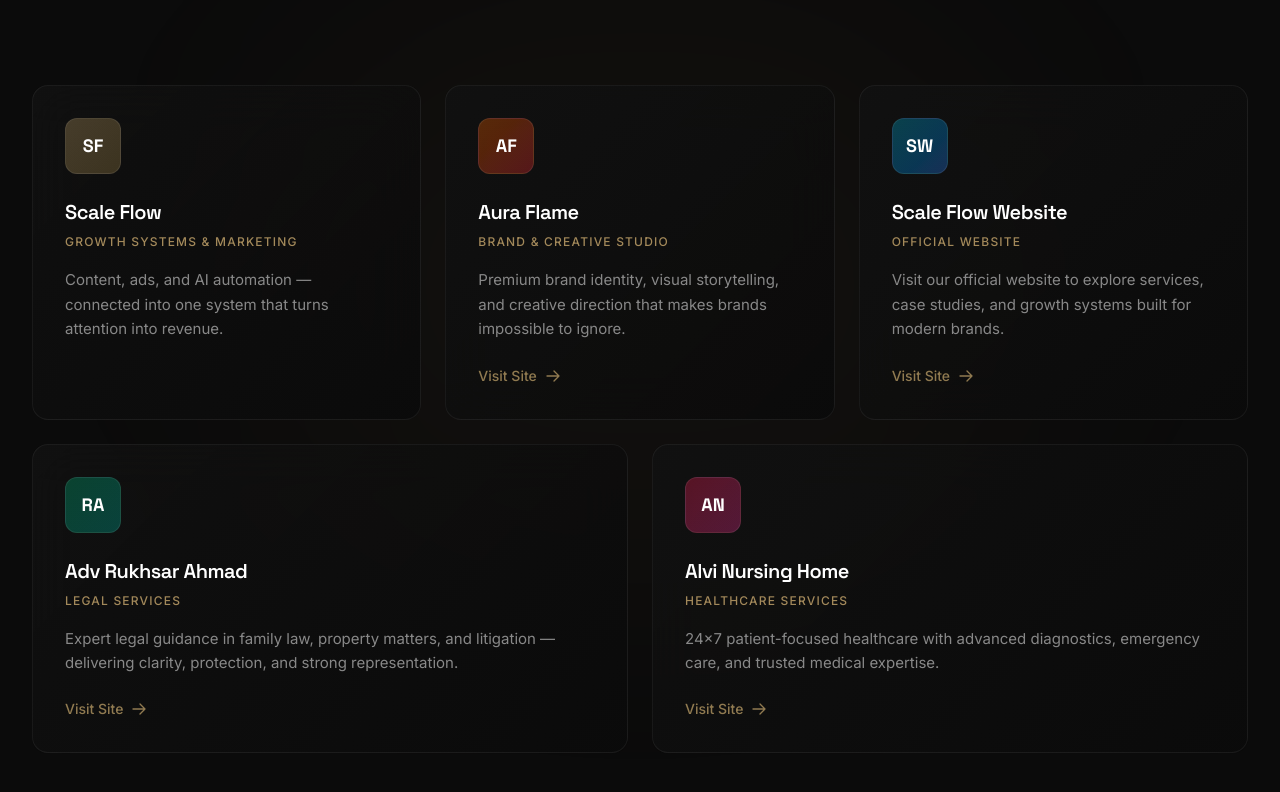
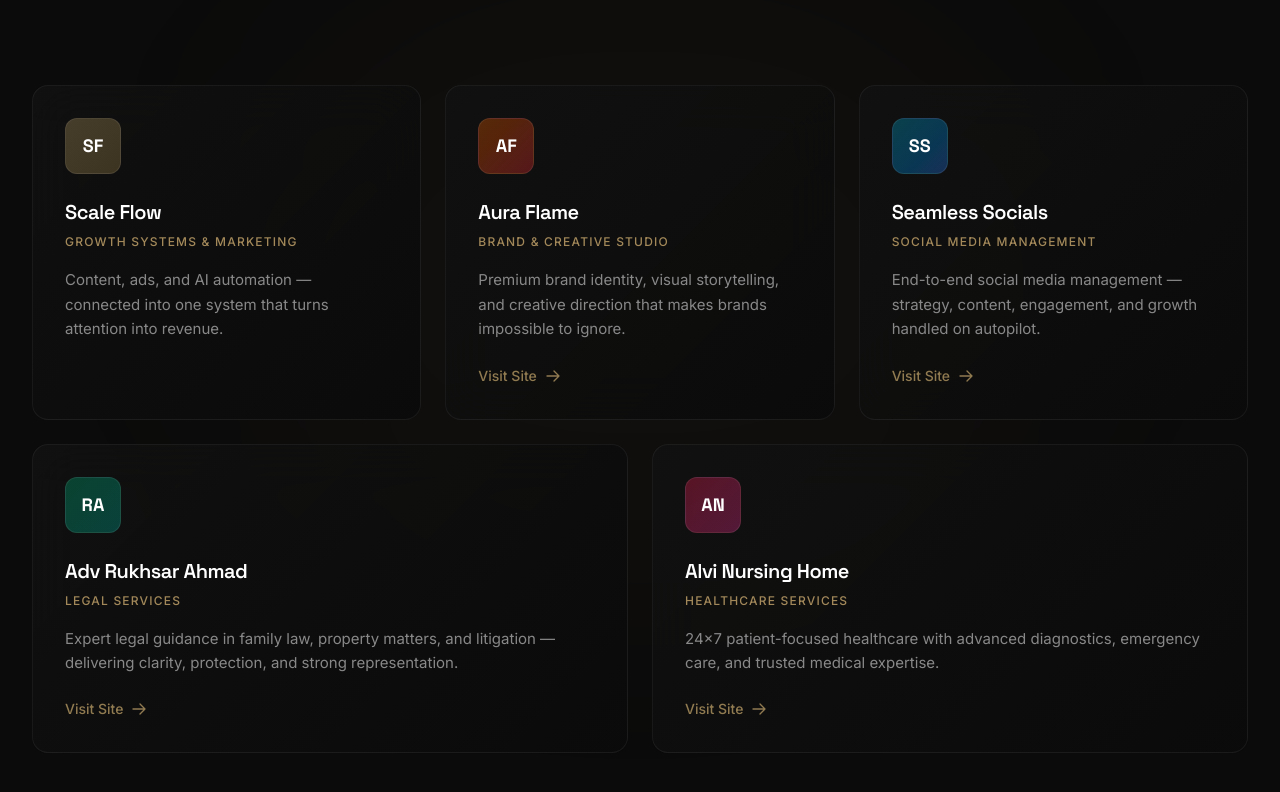
Before and after one commit to faizan1405/scale-flow, a Next.js app: page / in a window 1280 px wide. Shown: the part 4478-5270 px from the top of the page. Built offline with nearby package versions, Linux system fonts and the light colour scheme.

Commit message:
Revert "update scale flow website and founder branding"
This reverts commit 7856fcee7b13fdc6eab59695c46288d53a6ceaf4.

```diff
--- a/src/app/about/AboutContent.tsx
+++ b/src/app/about/AboutContent.tsx
@@ -46,16 +46,16 @@ const brands = [
     link: "https://auraflame1.com/",
   },
   {
-    name: "Scale Flow Website",
-    role: "Official Website",
+    name: "Seamless Socials",
+    role: "Social Media Management",
     description:
-      "Visit our official website to explore services, case studies, and growth systems built for modern brands.",
+      "End-to-end social media management — strategy, content, engagement, and growth handled on autopilot.",
     accent: "from-cyan-400 to-blue-500",
     glowColor: "rgba(34, 211, 238, 0.15)",
     borderHover: "hover:border-cyan-400/25",
     textColor: "text-cyan-400",
-    initials: "SW",
-    link: "https://scale-flow-sooty.vercel.app/",
+    initials: "SS",
+    link: "https://seamlesssocials.in/",
   },
 ];
 
@@ -435,7 +435,7 @@ export default function AboutContent() {
             className="mt-8 text-lg md:text-xl text-gray-text max-w-2xl mx-auto leading-relaxed"
           >
             Founder of{" "}
-            <span className="text-gold font-medium">Scale Flow</span> and{" "}
+            <span className="text-gold font-medium">Scale Flow</span>,{" "}
             <a
               href="https://auraflame1.com/"
               target="_blank"
@@ -443,6 +443,15 @@ export default function AboutContent() {
               className="text-orange-400 font-medium hover:text-orange-300 transition-colors duration-300 border-b border-orange-400/30 hover:border-orange-300/60"
             >
               Aura Flame
+            </a>
+            , and{" "}
+            <a
+              href="https://seamlesssocials.in/"
+              target="_blank"
+              rel="noopener noreferrer"
+              className="text-cyan-400 font-medium hover:text-cyan-300 transition-colors duration-300 border-b border-cyan-400/30 hover:border-cyan-300/60"
+            >
+              Seamless Socials
             </a>
             .
             <br className="hidden sm:block" />
@@ -716,9 +725,17 @@ export default function AboutContent() {
                   >
                     Aura Flame
                   </a>{" "}
-                  to craft premium brand identities and creative direction.
-                  Alongside it, Scale Flow handles end-to-end social media
-                  management for brands that want results without the hassle.
+                  to craft premium brand identities and creative direction. And{" "}
+                  <a
+                    href="https://seamlesssocials.in/"
+                    target="_blank"
+                    rel="noopener noreferrer"
+                    className="text-cyan-400 font-medium hover:text-cyan-300 transition-colors duration-300 border-b border-cyan-400/30 hover:border-cyan-300/60"
+                  >
+                    Seamless Socials
+                  </a>{" "}
+                  to handle end-to-end social media management for brands that
+                  want results without the hassle.
                 </p>
                 <p className="text-gray-text text-[16px] leading-[1.8]">
                   Today, I work with founders and brands who are tired of
@@ -741,10 +758,10 @@ export default function AboutContent() {
                 </div>
                 <div>
                   <p className="text-white font-semibold font-[family-name:var(--font-heading)] tracking-tight">
-                    Faizan Khan
+                    Faizan
                   </p>
                   <p className="text-xs text-gray-text">
-                    Founder, Scale Flow
+                    Founder & Growth Strategist
                   </p>
                 </div>
               </motion.div>
--- a/src/components/Clients.tsx
+++ b/src/components/Clients.tsx
@@ -22,12 +22,12 @@ const clients = [
     gradient: "from-orange-500/30 to-red-500/30",
   },
   {
-    initials: "SW",
-    name: "Scale Flow Website",
-    category: "Official Website",
+    initials: "SS",
+    name: "Seamless Socials",
+    category: "Social Media Management",
     description:
-      "Visit our official website to explore services, case studies, and growth systems built for modern brands.",
-    link: "https://scale-flow-sooty.vercel.app/",
+      "End-to-end social media management — strategy, content, engagement, and growth handled on autopilot.",
+    link: "https://seamlesssocials.in/",
     gradient: "from-cyan-500/30 to-blue-500/30",
   },
   {
```
